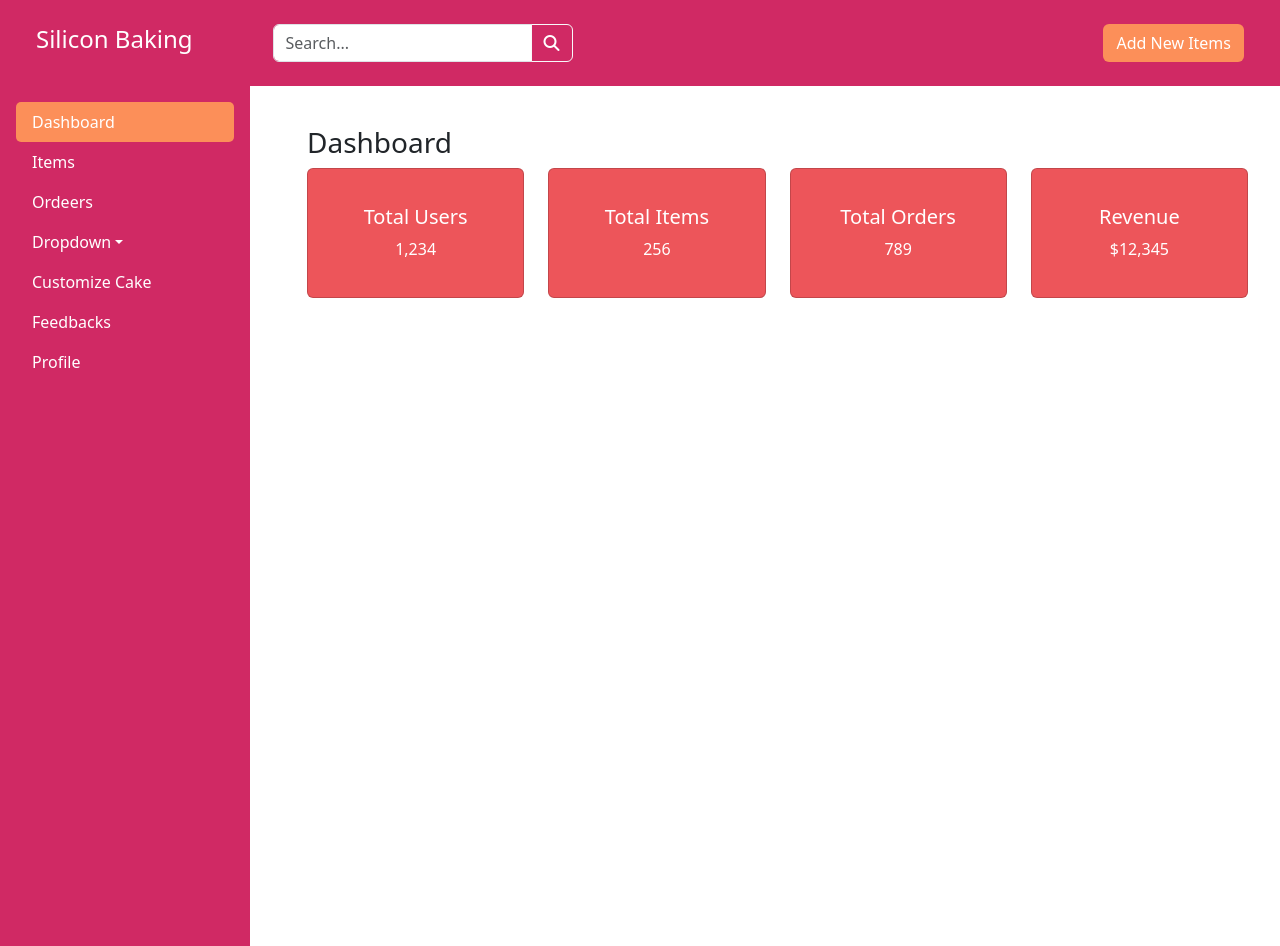
After one commit to NiranjanPanigrahi61/FinalYearProject, a PHP site: page /FinalYearProject/pages/Admin/AdminIndex.php in a window 1280 px wide. The commit adds this page. Run offline with PHP 8.4, Linux system fonts and the light colour scheme.

Commit message:
added and updated

```diff
--- a/dbfunctions/adminloginfunctions.php
+++ b/dbfunctions/adminloginfunctions.php
@@ -19,5 +19,4 @@ try{
 }finally{
     $conn->close();
 }
-
 ?>
--- /dev/null
+++ b/pages/Admin/AdminIndex.php
@@ -0,0 +1,5 @@
+<?php
+include_once "./AdminTopNavBar.php";
+include_once "./AdminSideNavBar.php";
+include_once "./dashboard.php";
+?>
--- a/pages/Admin/AdminLogin.php
+++ b/pages/Admin/AdminLogin.php
@@ -108,7 +108,7 @@
                     },
                     success: function(data) {
                         if(data){
-                            window.location.href="./AdminDashboard.php";
+                            window.location.href="./AdminIndex.php";
                         }else{
                             serverError.textContent="Invalid Admin";
                         }
--- /dev/null
+++ b/pages/Admin/AdminSideNavBar.php
@@ -0,0 +1,95 @@
+<!DOCTYPE html>
+<html lang="en">
+
+<head>
+    <meta charset="UTF-8">
+    <meta name="viewport" content="width=device-width, initial-scale=1.0">
+    <title>Document</title>
+    <link href="../../Bootstrap/bootstrap.min.css" rel="stylesheet">
+    <style>
+        .nav-link {
+            transition: background 0.3s, color 0.3s;
+            color: white !important;
+        }
+
+        .nav-link:hover, .nav-link.active {
+            background: #FC8F59;
+            color: white !important;
+            border-radius: 5px;
+        }
+        .btn {
+            background-color: #D02964 !important;
+            color: white !important;
+        }
+        .offcanvas_btn {
+            top: 20px;
+        }
+        .nav{
+            left: 0px;
+            top: 86px;
+        }
+    </style>
+</head>
+
+<body>
+    <div class="d-none d-md-block position-fixed vh-100 p-3 nav " style="width: 250px; background-color: #D02964;">
+        <ul class="nav flex-column">
+            <li class="nav-item"><a class="nav-link active" href="#">Dashboard</a></li>
+            <li class="nav-item"><a class="nav-link" href="#">Items</a></li>
+            <li class="nav-item"><a class="nav-link" href="#">Ordeers</a></li>
+            <li class="nav-item dropdown">
+                <a class="nav-link dropdown-toggle" href="#" role="button" data-bs-toggle="dropdown">Dropdown</a>
+                <ul class="dropdown-menu">
+                    <li><a class="dropdown-item" href="#">Action</a></li>
+                    <li><a class="dropdown-item" href="#">Another action</a></li>
+                    <li>
+                        <hr class="dropdown-divider">
+                    </li>
+                    <li><a class="dropdown-item" href="#">Something else here</a></li>
+                </ul>
+            </li>
+            <li class="nav-item"><a class="nav-link" href="#">Customize Cake</a></li>
+            <li class="nav-item"><a class="nav-link" href="#">Feedbacks</a></li>
+            <li class="nav-item"><a class="nav-link" href="#">Profile</a></li>
+        </ul>
+    </div>
+
+    <!-- Offcanvas menu for mobile -->
+    <button class="btn offcanvas_btn d-md-none position-fixed start-0 p-3" data-bs-toggle="offcanvas"
+        data-bs-target="#offcanvasNavbar">
+        ☰
+    </button>
+
+    <div class="offcanvas offcanvas-start d-md-none" id="offcanvasNavbar" style="background-color: #D02964;">
+        <div class="offcanvas-header">
+            <h5 class="offcanvas-title text-white ">Silicon Baking</h5>
+            <button type="button" class="btn-close btn-close-white" data-bs-dismiss="offcanvas"></button>
+        </div>
+        <div class="offcanvas-body">
+            <ul class="nav flex-column">
+                <li class="nav-item"><a class="nav-link active" href="#">Dashboard</a></li>
+                <li class="nav-item"><a class="nav-link" href="#">Items</a></li>
+                <li class="nav-item"><a class="nav-link" href="#">Add New Items</a></li>
+                <li class="nav-item"><a class="nav-link" href="#">Ordeers</a></li>
+                <li class="nav-item dropdown">
+                    <a class="nav-link dropdown-toggle" href="#" role="button" data-bs-toggle="dropdown">Dropdown</a>
+                    <ul class="dropdown-menu">
+                        <li><a class="dropdown-item" href="#">Action</a></li>
+                        <li><a class="dropdown-item" href="#">Another action</a></li>
+                        <li>
+                            <hr class="dropdown-divider">
+                        </li>
+                        <li><a class="dropdown-item" href="#">Something else here</a></li>
+                    </ul>
+                </li>
+                <li class="nav-item"><a class="nav-link" href="#">Customize Cake</a></li>
+                <li class="nav-item"><a class="nav-link" href="#">Feedbacks</a></li>
+                <li class="nav-item"><a class="nav-link" href="#">Profile</a></li>
+            </ul>
+        </div>
+    </div>
+
+    <script src="../../Bootstrap/bootstrap.bundle.min.js"></script>
+</body>
+
+</html>
--- /dev/null
+++ b/pages/Admin/AdminTopNavBar.php
@@ -0,0 +1,44 @@
+<!DOCTYPE html>
+<html lang="en">
+
+<head>
+    <meta charset="UTF-8">
+    <meta name="viewport" content="width=device-width, initial-scale=1.0">
+    <title>Silicon Bakery Admin Dashboard</title>
+    <link href="../../Bootstrap/bootstrap.min.css" rel="stylesheet">
+    <link rel="stylesheet" href="https://cdnjs.cloudflare.com/ajax/libs/font-awesome/6.4.0/css/all.min.css">
+    <style>
+        .form-control:focus{
+            border-color: #D02964 !important;
+            box-shadow: 0 0 5px rgba(242, 11, 92, 0.5) !important;
+        }
+        .btn:hover {
+            background-color: #ED555A !important;
+            border-color: #b02454 !important;
+        }
+        .input-group{
+            margin-left: 80px;
+        }
+        .navbar{
+            top: 0px;
+        }
+    </style>
+</head>
+
+<body>
+    <nav class="navbar p-4 position-fixed w-100" style="background-color: #D02964;">
+        <div class="container-fluid d-flex justify-content-between align-items-center">
+            <div class="d-flex align-items-center ms-3 ms-md-0 flex-grow-1">
+                <h4 class="text-center text-white">Silicon Baking</h4>
+                <div class="input-group" style="max-width: 300px;">
+                    <input type="text" class="form-control" placeholder="Search...">
+                    <button class="btn btn-light" title="Search"><i class="fa fa-search"></i></button>
+                </div>
+            </div>
+            <button class="btn text-white d-none d-md-block" style="background-color: #FC8F59 !important;">Add New Items</button>
+        </div>
+    </nav>
+    <script src="../../Bootstrap/bootstrap.bundle.min.js"></script>
+</body>
+
+</html>
--- /dev/null
+++ b/pages/Admin/dashboard.php
@@ -0,0 +1,70 @@
+<!DOCTYPE html>
+<html lang="en">
+<head>
+    <meta charset="UTF-8">
+    <meta name="viewport" content="width=device-width, initial-scale=1.0">
+    <title>Bakery Admin Dashboard</title>
+    <link href="../../Bootstrap/bootstrap.min.css" rel="stylesheet">
+    <style>
+        .dashboard {
+            margin-left: 275px;
+            margin-top: 106px;
+            padding: 20px;
+        }
+        @media (max-width: 768px) {
+            .dashboard {
+                margin-left: 0;
+                margin-top: 86px;
+            }
+        }
+        .dashboard .card {
+            text-align: center;
+            padding: 20px;
+            background-color: #ED555A !important;
+        }
+    </style>
+</head>
+<body>
+    <div class="container-fluid">
+        <div class="dashboard">
+            <h3>Dashboard</h3>
+            <div class="row">
+                <div class="col-md-6 col-lg-3 mb-3">
+                    <div class="card text-white">
+                        <div class="card-body">
+                            <h5 class="card-title">Total Users</h5>
+                            <p class="card-text">1,234</p>
+                        </div>
+                    </div>
+                </div>
+                <div class="col-md-6 col-lg-3 mb-3">
+                    <div class="card text-white">
+                        <div class="card-body">
+                            <h5 class="card-title">Total Items</h5>
+                            <p class="card-text">256</p>
+                        </div>
+                    </div>
+                </div>
+                <div class="col-md-6 col-lg-3 mb-3">
+                    <div class="card text-white">
+                        <div class="card-body">
+                            <h5 class="card-title">Total Orders</h5>
+                            <p class="card-text">789</p>
+                        </div>
+                    </div>
+                </div>
+                <div class="col-md-6 col-lg-3 mb-3">
+                    <div class="card text-white">
+                        <div class="card-body">
+                            <h5 class="card-title">Revenue</h5>
+                            <p class="card-text">$12,345</p>
+                        </div>
+                    </div>
+                </div>
+            </div>
+        </div>
+    </div>
+    <script src="../../JQuery/jquery-3.7.1.js"></script>
+    <script src="../../Bootstrap/bootstrap.bundle.min.js"></script>
+</body>
+</html>
```
Also changed, not shown: dbfunctions/admindashboarddb.php (added, +17 -0 lines), pages/Admin/AdminDashboard.php (deleted, +0 -74 lines).
